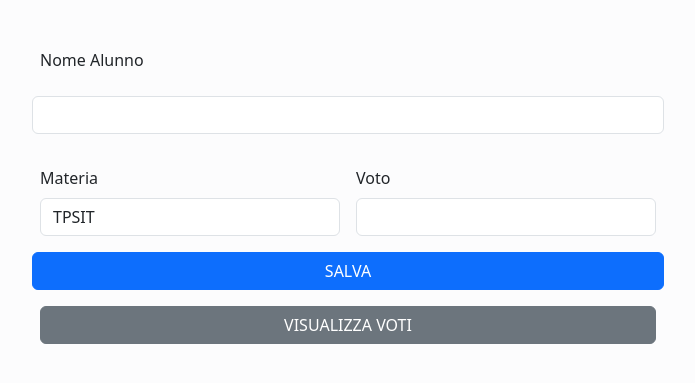
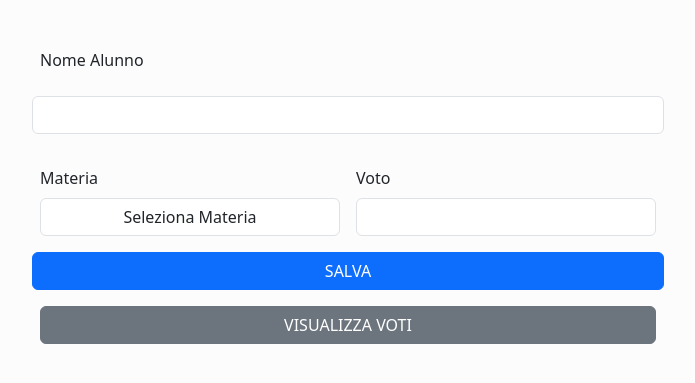
Before and after one commit to Vincentcolantonio/archivio-voti, a PHP site: page / in a window 1280 px wide. Shown: the top 383 px of the page, without its empty margins (292-987 px from the left). Run offline with PHP 8.4, Linux system fonts and the light colour scheme.

Commit message:
Aggiornati tutti i file

```diff
--- a/index.php
+++ b/index.php
@@ -9,13 +9,17 @@
 <body class="bg-light-subtle">
     <?php
     $nomeErr = false;
+    $matErr = false;
     $votoErr = false;
     if ($_SERVER["REQUEST_METHOD"] === "POST") {
         $nome = $_POST["nomeAlunno"];
         $materia = $_POST["materia"];
         $voto = intval($_POST["voto"]);
+        //Verifica che i dati siano validi, ripetuto anche il controllo del voto dato che gli attributi min e max dell'html possono essere bipassati
         if (strlen($nome) >= 30 || str_contains($nome, ";")) {
             $nomeErr = true;
+        }else if ($materia === "CAMBIAMI") {
+            $matErr = true;
         } else if ($voto > 10 || $voto < 1) {
             $votoErr = true;
         } else {
@@ -27,7 +31,7 @@
         }
     }
     ?>
-    <div class="container w-50 h-50">
+    <div class="container w-50">
         <div class="row">
             <div class="col gy-5">
                 <form action="<?php echo htmlspecialchars($_SERVER["PHP_SELF"]);?>" method="post" class="row g-3">
@@ -36,7 +40,8 @@
                     <span class="text-danger"><?php if ($nomeErr) echo "Immetti un nome valido"; else echo "";?></span>
                     <div class="col">
                         <label for="materia" class="form-label">Materia</label>
-                        <select name="materia" id="materia" class="form-control">
+                        <select name="materia" id="materia" class="form-control text-center" required>
+                            <option value="CAMBIAMI">Seleziona Materia</option>
                             <option value="TPSIT">TPSIT</option>
                             <option value="Sistemi e Reti">Sistemi e Reti</option>
                             <option value="Informatica">Informatica</option>
@@ -46,11 +51,12 @@
                             <option value="Scienze Motorie">Scienze Motorie</option>
                             <option value="Inglese">Inglese</option>
                         </select>
+                        <span class="text-danger"><?php if ($matErr) echo "Seleziona una materia"; else echo "";?></span>
                     </div>
                     <div class="col">
                         <label for="voto" class="form-label">Voto</label>
-                        <input class="form-control" type="number" name="voto" id="voto" required/>
-                        <span class="text-danger"><?php if ($votoErr) echo "Seleziona un voto"; else echo ""; ?></span>
+                        <input class="form-control" type="number" name="voto" id="voto" min="1" max="10" required/>
+                        <span class="text-danger"><?php if ($votoErr) echo "Immetti un voto valido"; else echo ""; ?></span>
                     </div>
                     <button class="btn btn-primary" type="submit">SALVA</button>
                 </form>
--- a/lista.php
+++ b/lista.php
@@ -20,6 +20,7 @@
                     </thead>
                     <tbody>
                         <?php
+                        $empty = false;
                         $fileHandle = fopen("voti.csv", "r");
                         if (filesize("voti.csv") > 0) {
                             while (!feof($fileHandle)) {
```
